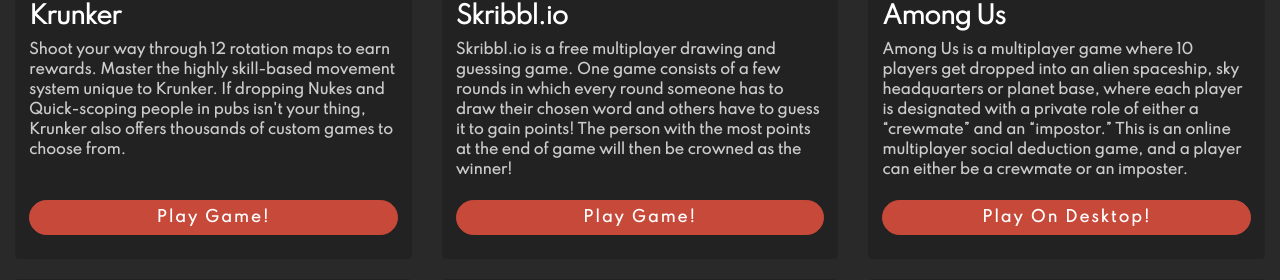
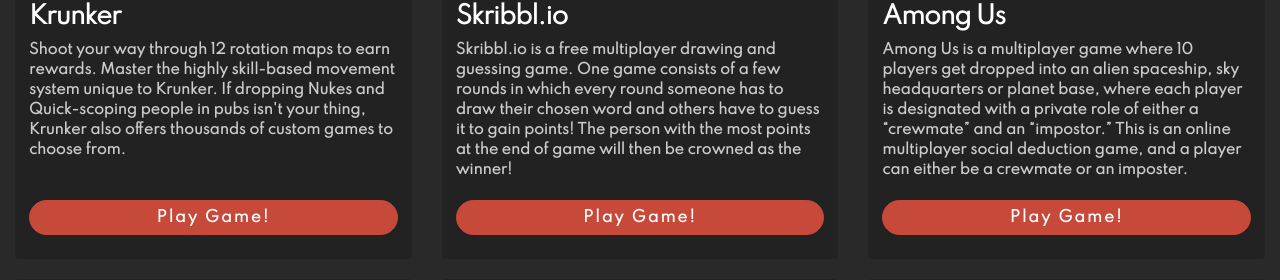
Before and after one commit to imcalledmichaela/spam_conspiracy, a Flask app: page / in a window 1280 px wide; the page is wider, and only the part inside the window is pictured. Shown: the part 1547-1827 px from the top of that part. Run offline with Flask 2, Linux system fonts and the light colour scheme; some libraries are stand-ins or nearby versions.

Commit message:
edit button text

```diff
--- a/flask_app/templates/index.html
+++ b/flask_app/templates/index.html
@@ -96,7 +96,7 @@
             <div class="caption">
                 <h3>Among Us</h3>
                 <p class="description">Among Us is a multiplayer game where 10 players get dropped into an alien spaceship, sky headquarters or planet base, where each player is designated with a private role of either a “crewmate” and an “impostor.” This is an online multiplayer social deduction game, and a player can either be a crewmate or an imposter.</p>
-                <p><a href="https://store.steampowered.com/app/945360/Among_Us/" target="_blank" class="btn btn-primary" role="button">Play On Desktop!</a></p>
+                <p><a href="https://store.steampowered.com/app/945360/Among_Us/" target="_blank" class="btn btn-primary" role="button">Play Game!</a></p>
             </div>
             </div>
         </div>
```
Also changed, not shown: .elasticbeanstalk/config.yml (added).
